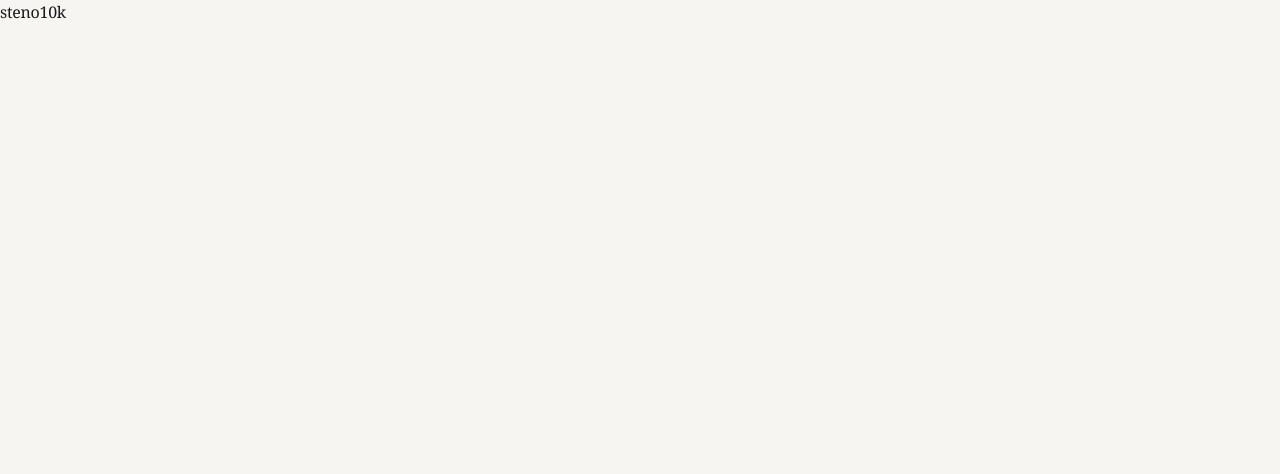
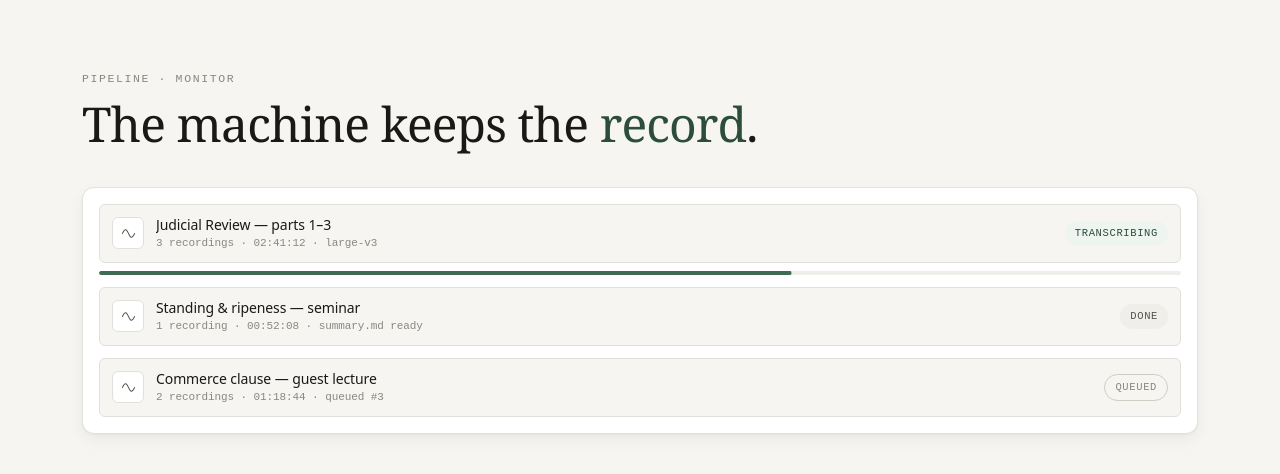
Before and after one commit to Bardin08/steno10k, a React (Vite) app in the folder frontend/: page / in a window 1280 px wide. Shown: the top 474 px of the page. Built offline with nearby package versions, Linux system fonts and the light colour scheme.

Commit message:
F3c: queue/monitor reference screen (#12)
* feat: queue/monitor reference screen (loading/empty/error/ready)

* feat: mount theme + toaster + reference screen at the app root

```diff
--- a/frontend/src/App.tsx
+++ b/frontend/src/App.tsx
@@ -1,7 +1,37 @@
+import { Toaster } from "./components";
+import { QueueMonitor, type QueueItem } from "./screens/QueueMonitor";
+import { ThemeProvider } from "./theme/ThemeProvider";
+
+const SAMPLE: QueueItem[] = [
+  {
+    id: "1",
+    title: "Judicial Review — parts 1–3",
+    sub: "3 recordings · 02:41:12 · large-v3",
+    status: "run",
+    statusLabel: "transcribing",
+    progress: 64,
+  },
+  {
+    id: "2",
+    title: "Standing & ripeness — seminar",
+    sub: "1 recording · 00:52:08 · summary.md ready",
+    status: "done",
+    statusLabel: "done",
+  },
+  {
+    id: "3",
+    title: "Commerce clause — guest lecture",
+    sub: "2 recordings · 01:18:44 · queued #3",
+    status: "queued",
+    statusLabel: "queued",
+  },
+];
+
 export default function App() {
   return (
-    <main>
-      <h1>steno10k</h1>
-    </main>
+    <ThemeProvider>
+      <QueueMonitor state="ready" items={SAMPLE} />
+      <Toaster />
+    </ThemeProvider>
   );
 }
--- /dev/null
+++ b/frontend/src/screens/QueueMonitor.tsx
@@ -0,0 +1,88 @@
+import { WaveSine } from "@phosphor-icons/react";
+import {
+  Card,
+  EmptyState,
+  ErrorState,
+  ProgressBar,
+  QueueRow,
+  Skeleton,
+  type Status,
+} from "../components";
+import { useReducedMotion } from "../theme/useReducedMotion";
+
+export interface QueueItem {
+  id: string;
+  title: string;
+  sub: string;
+  status: Status;
+  statusLabel: string;
+  progress?: number;
+}
+
+export type QueueState = "loading" | "empty" | "error" | "ready";
+
+export interface QueueMonitorProps {
+  state: QueueState;
+  items: QueueItem[];
+  onRetry?: () => void;
+}
+
+export function QueueMonitor({ state, items, onRetry }: QueueMonitorProps) {
+  const reduced = useReducedMotion();
+  const reveal = reduced ? {} : { "data-reveal": true };
+
+  return (
+    <main className="mx-auto max-w-[var(--maxw)] px-8 py-16">
+      <header className="mb-10" {...reveal}>
+        <p className="mb-3 inline-flex items-center gap-2 font-mono text-[11.5px] font-medium uppercase tracking-[0.14em] text-ink-faint">
+          Pipeline · monitor
+        </p>
+        <h1 className="text-5xl leading-[0.98] text-ink">
+          The machine keeps the{" "}
+          <em className="not-italic text-accent-ink italic">record</em>.
+        </h1>
+      </header>
+
+      <Card className="p-4">
+        {state === "loading" && (
+          <div className="flex flex-col gap-3">
+            <Skeleton className="h-14 w-full" />
+            <Skeleton className="h-14 w-full" />
+            <Skeleton className="h-14 w-full" />
+          </div>
+        )}
+
+        {state === "empty" && (
+          <EmptyState
+            title="No recordings yet"
+            description="Drop audio into a set to start the pipeline."
+            icon={<WaveSine size={28} weight="duotone" />}
+          />
+        )}
+
+        {state === "error" && (
+          <ErrorState message="Couldn't load the queue." onRetry={onRetry} />
+        )}
+
+        {state === "ready" && (
+          <div className="flex flex-col gap-3">
+            {items.map((item) => (
+              <div key={item.id} className="flex flex-col gap-2">
+                <QueueRow
+                  title={item.title}
+                  sub={item.sub}
+                  status={item.status}
+                  statusLabel={item.statusLabel}
+                  icon={<WaveSine size={15} />}
+                />
+                {item.progress !== undefined && (
+                  <ProgressBar value={item.progress} />
+                )}
+              </div>
+            ))}
+          </div>
+        )}
+      </Card>
+    </main>
+  );
+}
```
Also changed, not shown: 2 other files (tests, documents, lock files or other folders).
